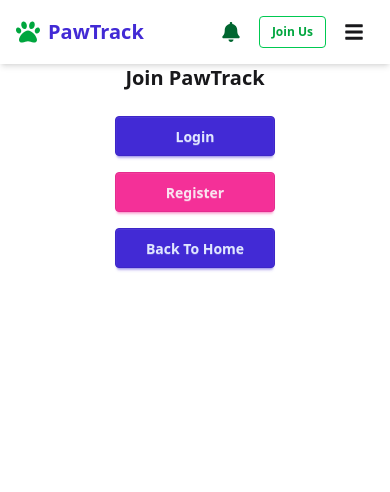
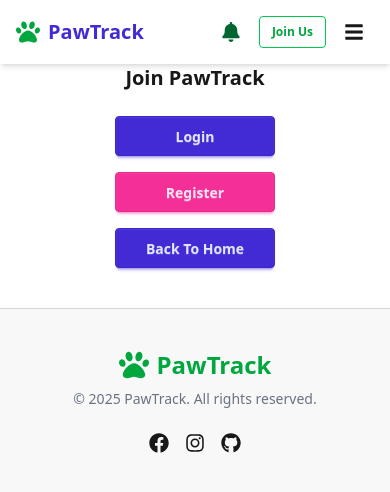
Before and after one commit to zingrin/speakstack-client, a React (Vite) app: page /join-us in a window 390 px wide. Shown: the top 492 px of the page. Built offline with nearby package versions, Linux system fonts and the light colour scheme; no server answers.

Commit message:
Add responsive Footer with PawTrack logo, copyright, and social icons

```diff
--- a/src/components/Footer.jsx
+++ b/src/components/Footer.jsx
@@ -1,11 +1,37 @@
-import React from 'react';
+import { FaFacebook, FaGithub, FaInstagram, FaPaw } from "react-icons/fa";
+import { Link } from "react-router";
 
 const Footer = () => {
-    return (
-        <div>
+  return (
+    <footer className="bg-base-200 text-base-content py-10 px-4 mt-10 border-t border-gray-300">
+      <div className="max-w-7xl mx-auto flex flex-col md:flex-row justify-between items-center gap-6">
 
+        {/* Logo and Description */}
+        <div className="flex flex-col items-center md:items-start">
+          <Link to="/" className="flex items-center gap-2 text-2xl font-bold text-green-600">
+            <FaPaw className="text-3xl" />
+            PawTrack
+          </Link>
+          <p className="mt-2 text-sm text-gray-500 text-center md:text-left">
+            &copy; {new Date().getFullYear()} PawTrack. All rights reserved.
+          </p>
         </div>
-    );
+
+        {/* Social Icons */}
+        <div className="flex gap-4 text-xl">
+          <a href="https://facebook.com" target="_blank" rel="noreferrer" className="hover:text-green-600 transition-colors duration-300 cursor-pointer">
+            <FaFacebook />
+          </a>
+          <a href="https://instagram.com" target="_blank" rel="noreferrer" className="hover:text-green-600 transition-colors duration-300 cursor-pointer">
+            <FaInstagram />
+          </a>
+          <a href="https://github.com" target="_blank" rel="noreferrer" className="hover:text-green-600 transition-colors duration-300 cursor-pointer">
+            <FaGithub />
+          </a>
+        </div>
+      </div>
+    </footer>
+  );
 };
 
 export default Footer;
--- a/src/components/NotificationIcon.jsx
+++ b/src/components/NotificationIcon.jsx
@@ -6,7 +6,7 @@ const NotificationIcon = () => {
   const [count, setCount] = useState(0);
 
   useEffect(() => {
-    axios.get("https://your-server-url/announcement-count").then((res) => {
+    axios.get("http://localhost:5000/announcement-count").then((res) => {
       setCount(res.data.count);
     });
   }, []);
--- a/src/layouts/MainLayout.jsx
+++ b/src/layouts/MainLayout.jsx
@@ -1,13 +1,14 @@
 import React from 'react';
 import Navbar from '../components/Navbar';
 import { Outlet } from 'react-router';
+import Footer from '../components/Footer';
 
 const MainLayout = () => {
     return (
         <div>
            <Navbar></Navbar>
            <Outlet></Outlet>
-
+           <Footer></Footer>
         </div>
     );
 };
--- a/src/pages/Pagination.jsx
+++ b/src/pages/Pagination.jsx
@@ -14,7 +14,6 @@ const Pagination = () => {
 
   const limit = 5;
 
-  // ==== এইখানে fetchPosts ফাংশন থাকবে ====
   const fetchPosts = async () => {
     setLoading(true);
     setError(null);
@@ -25,13 +24,12 @@ const Pagination = () => {
       setHasMore(data.length === limit);
     } catch (err) {
       setError("Failed to load posts");
-      console.error("Failed to load posts", err);
-    } finally {
+      console.log("Failed to load posts", err);
+    }
       setLoading(false);
-    }
+
   };
 
-  // ==== useEffect-এ fetchPosts কল হবে যখন searchTerm, sortPopular বা page পরিবর্তন হবে ====
   useEffect(() => {
     fetchPosts();
   }, [searchTerm, sortPopular, page]);
```
